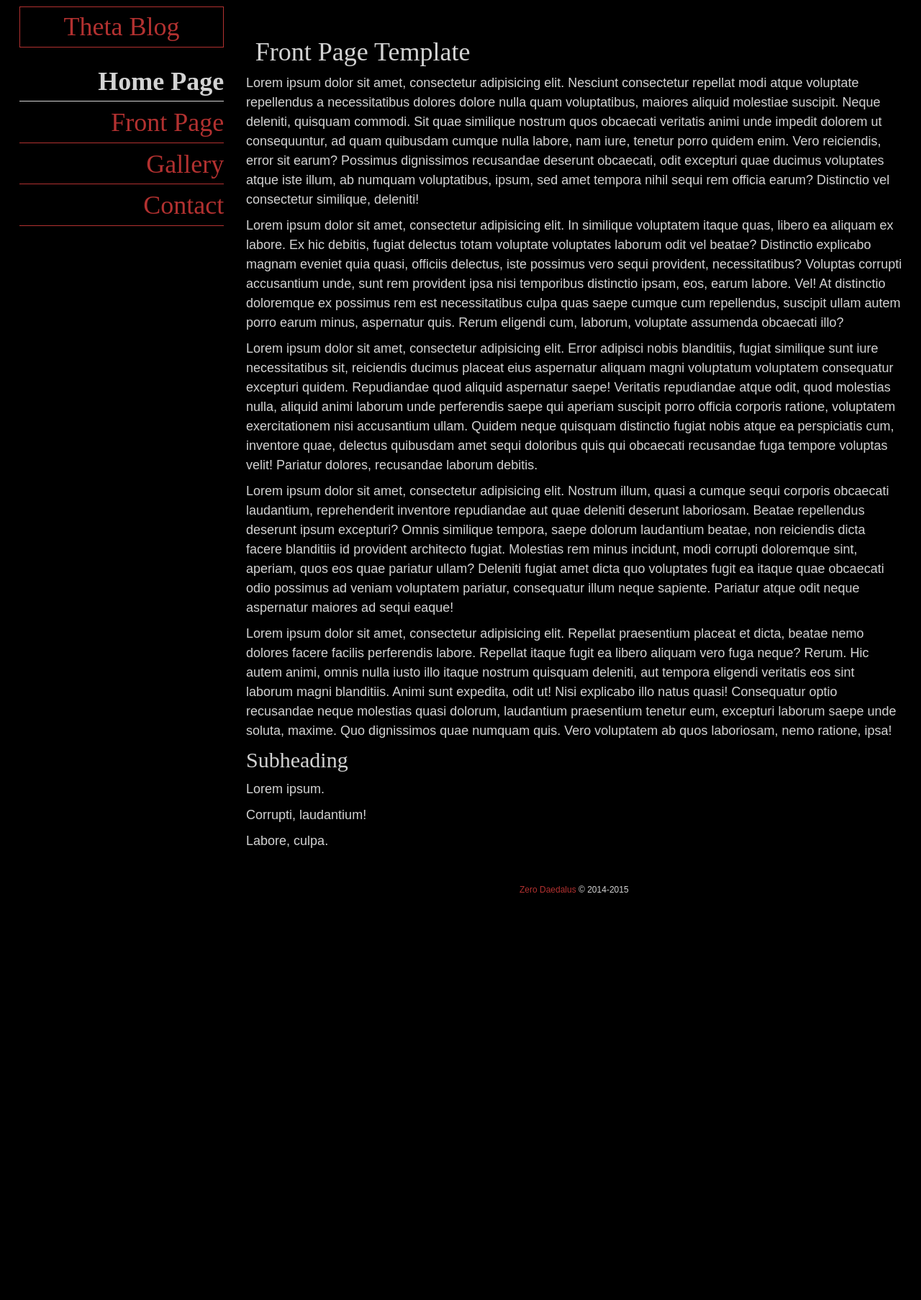
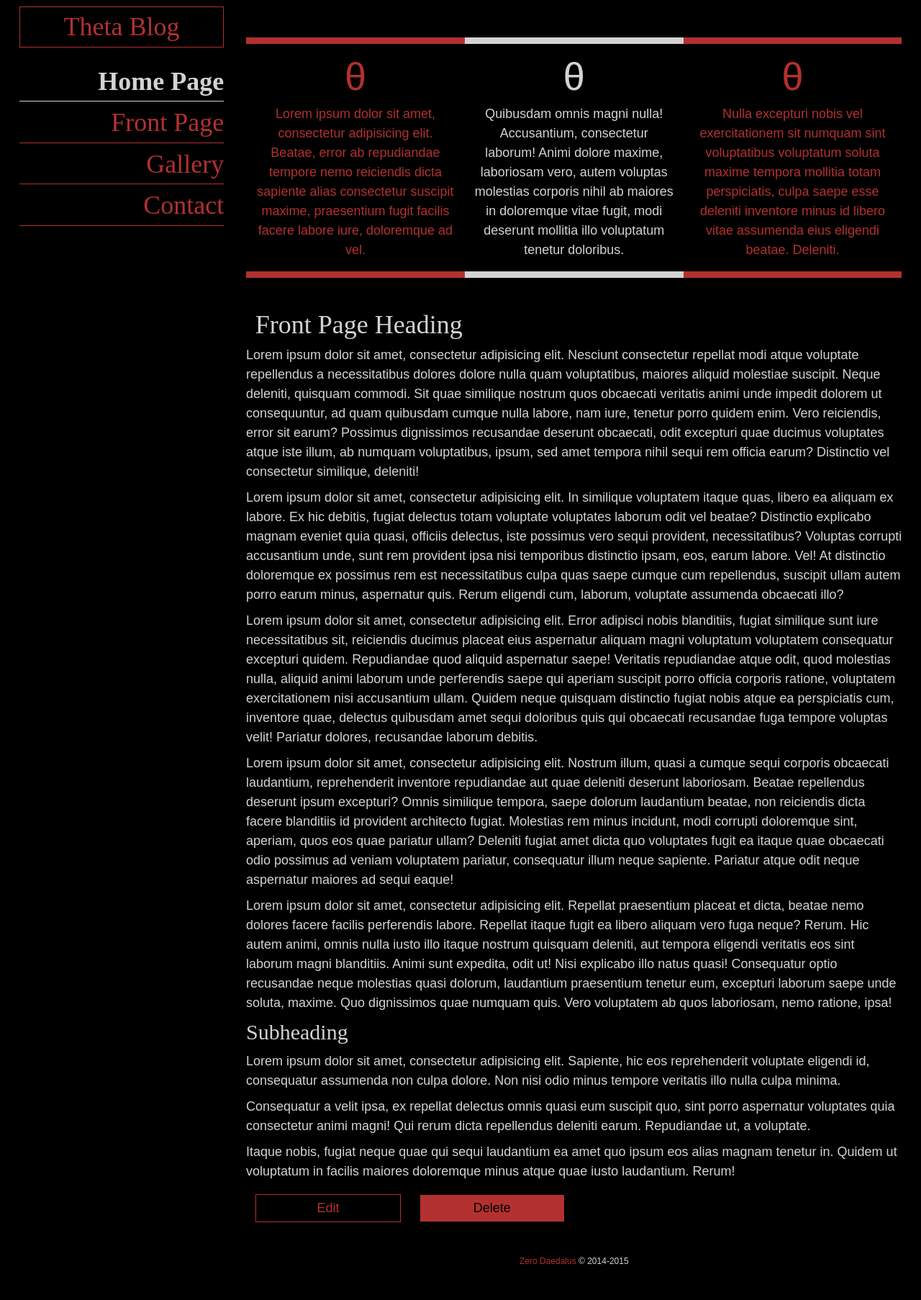
Before and after one commit to DaJoker29/Theta, a PHP site: page /front-page.php in a window 1280 px wide. Shown: the whole page at 72% size. Before the commit the page ends 1240 px from the top, so only its background shows below. Run offline with PHP 8.4, Linux system fonts and the light colour scheme; some libraries are stand-ins or nearby versions; some web fonts are replaced.

Commit message:
Add Front Page Intro
* Create Intro for front-page template to differentiate it
* Add Unicode symbols and a mixin to support them
* Add Theme support

```diff
--- a/mockup/stylesheets/application.css
+++ b/mockup/stylesheets/application.css
@@ -529,6 +530,41 @@ textarea {
   clear: both;
 }
 
+/* line 6, ../../sass/layouts/_front-page.scss */
+.front-page-body {
+  clear: both;
+}
+
+/* line 10, ../../sass/layouts/_front-page.scss */
+.intro-col {
+  margin-top: 45px;
+  margin-top: 2.5rem;
+  margin-bottom: 45px;
+  margin-bottom: 2.5rem;
+  text-align: center;
+  border-top-width: 2px;
+  border-top-width: 0.11111rem;
+  border-top-style: solid;
+  border-top-color: #B23130;
+  padding-top: 7px;
+  padding-top: 0.38889rem;
+  border-bottom-width: 2px;
+  border-bottom-width: 0.11111rem;
+  border-bottom-style: solid;
+  border-bottom-color: #B23130;
+  padding-bottom: 7px;
+  padding-bottom: 0.38889rem;
+  border-width: 0.5rem;
+}
+/* line 16, ../../sass/layouts/_front-page.scss */
+.intro-col:nth-child(odd) {
+  color: #B23130;
+}
+/* line 20, ../../sass/layouts/_front-page.scss */
+.intro-col:nth-child(even) {
+  border-color: #D3D3D3;
+}
+
 /* line 1, ../../sass/modules/_post.scss */
 .post {
   border-top-width: 2px;
@@ -775,6 +816,44 @@ button[type=submit]:hover,
   margin-bottom: 0.5rem;
 }
 
+/* line 1, ../../sass/modules/_actions.scss */
+.actions {
+  font-weight: bold;
+}
+/* line 4, ../../sass/modules/_actions.scss */
+.actions button {
+  width: 22.22222%;
+  float: left;
+  margin-left: 1.38889%;
+  margin-right: 1.38889%;
+}
+
+/* line 8, ../../sass/modules/_actions.scss */
+.delete {
+  background-color: #B23130;
+  color: #000000;
+  border-color: #000000;
+}
+/* line 19, ../../sass/core/_mixins.scss */
+.delete:hover {
+  color: #D3D3D3;
+  border-color: #D3D3D3;
+}
+
+/* line 1, ../../sass/theme/_theta.scss */
+.intro-col:before {
+  content: "θ";
+  font-size: 54px;
+  font-size: 3rem;
+  line-height: 59px;
+  line-height: 3.25rem;
+  display: inline-block;
+  padding-top: 9px;
+  padding-top: 0.5rem;
+  padding-bottom: 9px;
+  padding-bottom: 0.5rem;
+}
+
 /* line 1, ../../sass/state/_display.scss */
 .hover {
   border-color: #D3D3D3 !important;
@@ -845,7 +924,12 @@ body:after {
     text-align: right;
   }
 
-  /* line 21, ../../sass/state/_responsive.scss */
+  /* line 20, ../../sass/state/_responsive.scss */
+  .intro-col {
+    margin-top: 0;
+  }
+
+  /* line 25, ../../sass/state/_responsive.scss */
   .post:first-child,
   .front-page {
     border: none;
@@ -884,7 +968,23 @@ body:after {
     margin-right: 1.38889%;
   }
 
-  /* line 49, ../../sass/state/_responsive.scss */
+  /* line 53, ../../sass/state/_responsive.scss */
+  .intro {
+    display: flex;
+  }
+
+  /* line 58, ../../sass/state/_responsive.scss */
+  .intro-col {
+    -moz-box-sizing: border-box;
+    -webkit-box-sizing: border-box;
+    box-sizing: border-box;
+    width: 33.33333%;
+    float: left;
+    padding-left: 1.38889%;
+    padding-right: 1.38889%;
+  }
+
+  /* line 63, ../../sass/state/_responsive.scss */
   .post-title {
     width: 72.22222%;
     float: left;
--- /dev/null
+++ b/mockup/templates/actions.php
@@ -0,0 +1,5 @@
+<!-- Post Actions -->
+<div class="actions">
+    <button class="edit">Edit</button>
+    <button class="delete">Delete</button>
+</div>
--- a/mockup/templates/front-page-content.php
+++ b/mockup/templates/front-page-content.php
@@ -2,8 +2,12 @@
 <main class="content">
     <!-- Front Page Container -->
     <article class="front-page">
+        <?php include 'front-page-intro.php'; ?>
         <?php include 'front-page-heading.php'; ?>
-        <?php include 'front-page-body.php'; ?>
+        <div class="front-page-body">
+            <?php include 'text-body.php'; ?>
+        </div>
+        <?php include 'actions.php'; ?>
     </article>
 </main>
 <!-- End of Content -->
--- a/mockup/templates/front-page-heading.php
+++ b/mockup/templates/front-page-heading.php
@@ -1,4 +1,4 @@
 <!-- Front Page Heading -->
 <header class="front-page-heading">
-    <h2 class="front-page-title">Front Page Template</h2>
+    <h2 class="front-page-title">Front Page Heading</h2>
 </header>
--- /dev/null
+++ b/mockup/templates/front-page-intro.php
@@ -0,0 +1,12 @@
+<!-- Front Page Intro -->
+<div class="intro">
+    <div class="intro-col">
+        <p>Lorem ipsum dolor sit amet, consectetur adipisicing elit. Beatae, error ab repudiandae tempore nemo reiciendis dicta sapiente alias consectetur suscipit maxime, praesentium fugit facilis facere labore iure, doloremque ad vel.</p>
+    </div>
+    <div class="intro-col">
+        <p>Quibusdam omnis magni nulla! Accusantium, consectetur laborum! Animi dolore maxime, laboriosam vero, autem voluptas molestias corporis nihil ab maiores in doloremque vitae fugit, modi deserunt mollitia illo voluptatum tenetur doloribus.</p>
+    </div>
+    <div class="intro-col">
+        <p>Nulla excepturi nobis vel exercitationem sit numquam sint voluptatibus voluptatum soluta maxime tempora mollitia totam perspiciatis, culpa saepe esse deleniti inventore minus id libero vitae assumenda eius eligendi beatae. Deleniti.</p>
+    </div>
+</div>
--- a/mockup/templates/post-actions.php
+++ /dev/null
@@ -1,5 +0,0 @@
-<!-- Post Actions -->
-<div class="post-actions">
-    <button class="post-edit">Edit</button>
-    <button class="post-delete">Delete</button>
-</div>
--- a/mockup/templates/post.php
+++ b/mockup/templates/post.php
@@ -1,7 +1,9 @@
 <!-- Post -->
 <article class="post">
     <?php include 'post-heading.php'; ?>
-    <?php include 'post-body-text.php'; ?>
-    <?php include 'post-actions.php'; ?>
+    <div class="post-body">
+        <?php include 'text-body.php'; ?>
+    </div>
+    <?php include 'actions.php'; ?>
     <?php include 'comments.php'; ?>
 </article>
--- a/mockup/templates/front-page-body.php
+++ b/mockup/templates/text-body.php
@@ -1,4 +1,4 @@
-<!-- Front Page Body -->
+<!-- Text Body -->
 <p>
     <span>Lorem ipsum dolor sit amet, consectetur adipisicing elit. Nesciunt consectetur repellat modi atque voluptate repellendus a necessitatibus dolores dolore nulla quam voluptatibus, maiores aliquid molestiae suscipit. Neque deleniti, quisquam commodi.</span>
     <span>Sit quae similique nostrum quos obcaecati veritatis animi unde impedit dolorem ut consequuntur, ad quam quibusdam cumque nulla labore, nam iure, tenetur porro quidem enim. Vero reiciendis, error sit earum?</span>
@@ -25,6 +25,6 @@
     <span>Consequatur optio recusandae neque molestias quasi dolorum, laudantium praesentium tenetur eum, excepturi laborum saepe unde soluta, maxime. Quo dignissimos quae numquam quis. Vero voluptatem ab quos laboriosam, nemo ratione, ipsa!</span>
 </p>
 <h3>Subheading</h3>
-<p>Lorem ipsum.</p>
-<p>Corrupti, laudantium!</p>
-<p>Labore, culpa.</p>
+<p>Lorem ipsum dolor sit amet, consectetur adipisicing elit. Sapiente, hic eos reprehenderit voluptate eligendi id, consequatur assumenda non culpa dolore. Non nisi odio minus tempore veritatis illo nulla culpa minima.</p>
+<p>Consequatur a velit ipsa, ex repellat delectus omnis quasi eum suscipit quo, sint porro aspernatur voluptates quia consectetur animi magni! Qui rerum dicta repellendus deleniti earum. Repudiandae ut, a voluptate.</p>
+<p>Itaque nobis, fugiat neque quae qui sequi laudantium ea amet quo ipsum eos alias magnam tenetur in. Quidem ut voluptatum in facilis maiores doloremque minus atque quae iusto laudantium. Rerum!</p>
--- a/sass/application.scss
+++ b/sass/application.scss
@@ -30,6 +30,10 @@
 @import "modules/pagination";
 @import "modules/btn";
 @import "modules/comment";
+@import "modules/actions";
+
+// Theme
+@import "theme/theta";
 
 // State
 @import "state/display";
--- a/sass/core/_base.scss
+++ b/sass/core/_base.scss
@@ -3,6 +3,9 @@ $black:         #000000;
 $light-gray:    #D3D3D3;
 $dark-gray:     #888;
 $red:           #B23130;
+
+// Unicode
+$theta:         "\03B8";
 
 /* Breakpoints */
 $small:         480px;
--- /dev/null
+++ b/sass/theme/_theta.scss
@@ -0,0 +1,3 @@
+.intro-col:before {
+    @include unicode($size: 300%);
+}
```
Also changed, not shown: other parts of mockup/stylesheets/application.css (+48 -33 lines), mockup/templates/post-body-text.php (deleted, +0 -54 lines), sass/core/_mixins.scss (+7 -0 lines), sass/layouts/_front-page.scss (+19 -0 lines), sass/modules/_actions.scss (added, +10 -0 lines), sass/modules/_pagination.scss (+10 -0 lines), sass/modules/_post.scss (+0 -12 lines), sass/state/_responsive.scss (+19 -0 lines).
